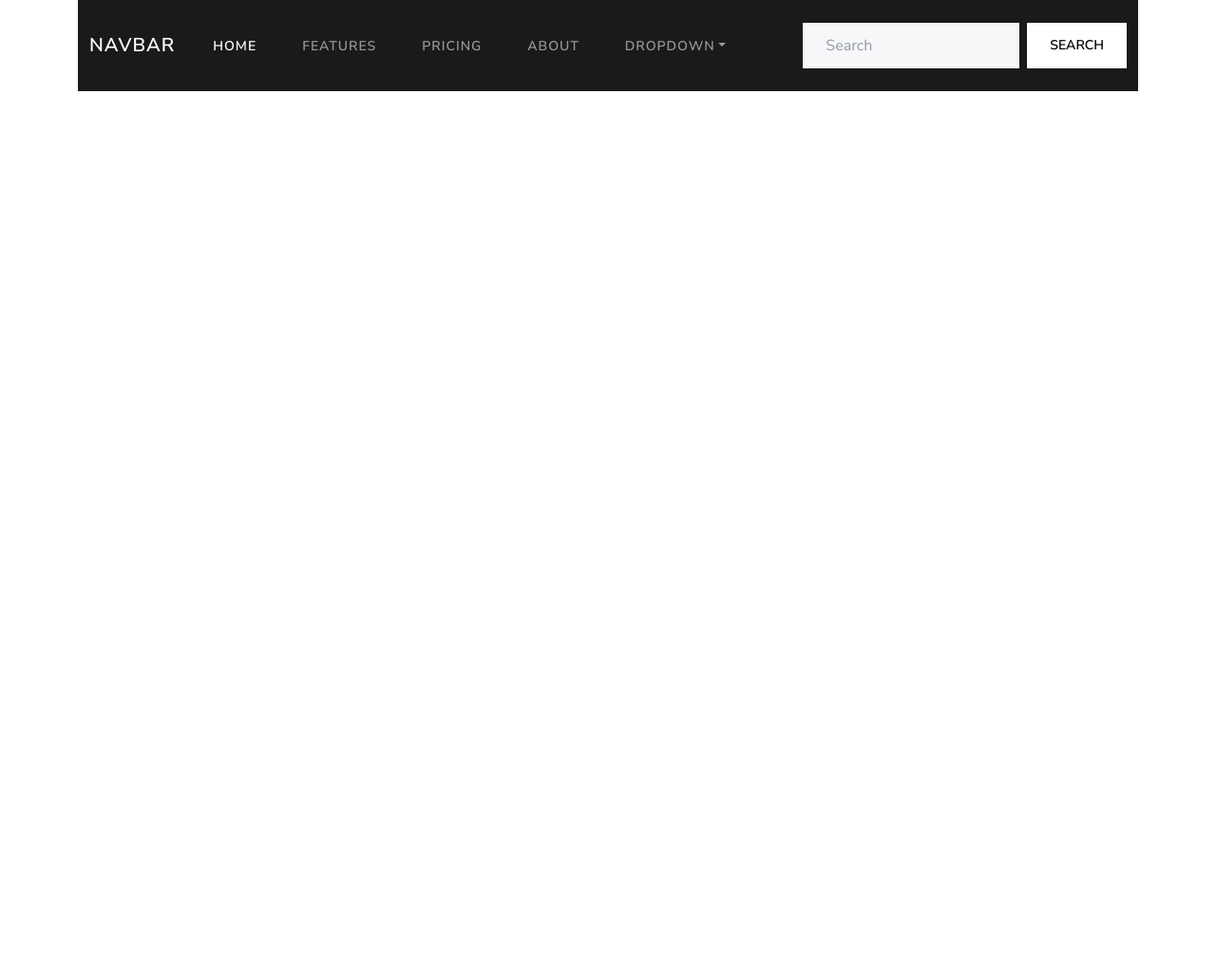
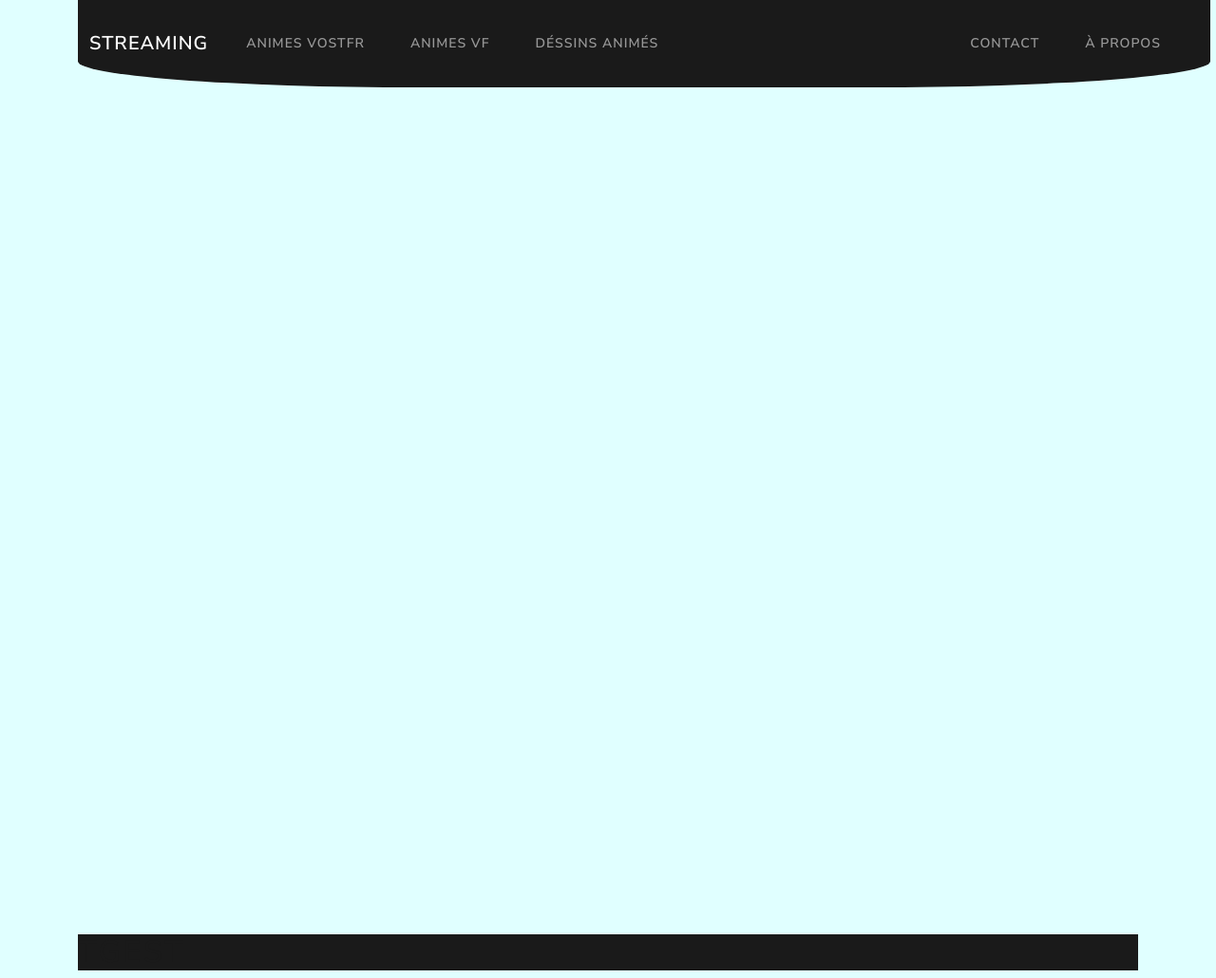
Before and after one commit to Marwin-Rdgs/Stweaming, a PHP site: page / in a window 1280 px wide. Shown: the whole page at 95% size. Before the commit the page ends 96 px from the top, so only its background shows below. Run offline with PHP 8.4, Linux system fonts and the light colour scheme.

Commit message:
Ajout Header / Fond & début footer

```diff
--- a/footer.php
+++ b/footer.php
@@ -0,0 +1,5 @@
+<footer class="bg-primary">
+
+<h1 class="title">tgest</h1>
+
+</footer>
--- a/header.php
+++ b/header.php
@@ -1,6 +1,8 @@
-<nav class="navbar navbar-expand-lg navbar-dark bg-primary">
+<header>
+
+<nav class="navbar navbar-expand-lg navbar-dark bg-primary header-radius">
   <div class="container-fluid">
-    <a class="navbar-brand" href="#">Navbar</a>
+    <a class="navbar-brand" href="index.php">Streaming</a>
     <button class="navbar-toggler" type="button" data-bs-toggle="collapse" data-bs-target="#navbarColor01" aria-controls="navbarColor01" aria-expanded="false" aria-label="Toggle navigation">
       <span class="navbar-toggler-icon"></span>
     </button>
@@ -8,34 +10,23 @@
     <div class="collapse navbar-collapse" id="navbarColor01">
       <ul class="navbar-nav me-auto">
             <li class="nav-item">
-          <a class="nav-link active" href="#">Home
-            <span class="visually-hidden">(current)</span>
-          </a>
+            <a class="nav-link" href="animes_vostfr.php">Animes VOSTFR</a>
             </li>
             <li class="nav-item">
-          <a class="nav-link" href="#">Features</a>
+            <a class="nav-link" href="animes_vf.php">Animes VF</a>
             </li>
             <li class="nav-item">
-          <a class="nav-link" href="#">Pricing</a>
+            <a class="nav-link espace10" href="dessins_animes.php">Déssins Animés</a>
             </li>
             <li class="nav-item">
-          <a class="nav-link" href="#">About</a>
+            <a class="nav-link" href="contact.php">Contact</a>
             </li>
-        <li class="nav-item dropdown">
-          <a class="nav-link dropdown-toggle" data-bs-toggle="dropdown" href="#" role="button" aria-haspopup="true" aria-expanded="false">Dropdown</a>
-          <div class="dropdown-menu">
-            <a class="dropdown-item" href="#">Action</a>
-            <a class="dropdown-item" href="#">Another action</a>
-            <a class="dropdown-item" href="#">Something else here</a>
-            <div class="dropdown-divider"></div>
-            <a class="dropdown-item" href="#">Separated link</a>
-          </div>
+            <li class="nav-item">
+            <a class="nav-link" href="a_propos.php">à propos</a>
             </li>
       </ul>
-      <form class="d-flex">
-        <input class="form-control me-sm-2" type="text" placeholder="Search">
-        <button class="btn btn-secondary my-2 my-sm-0" type="submit">Search</button>
-      </form>
     </div>
   </div>
 </nav>
+
+</header>
--- a/index.php
+++ b/index.php
@@ -13,9 +13,57 @@
 
     <title>Streaming-Win</title>
 </head>
-<body class="container">
+<body class="container bg-test">
 
-<?php require 'header.php' ?>
+    <?php require 'header.php' ?>
+
+<main>
+
+<br>
+<br>
+<br>
+<br>
+<br>
+<br>
+<br>
+<br>
+<br>
+<br>
+<br>
+<br>
+<br>
+<br>
+<br>
+<br>
+<br>
+<br>
+<br>
+<br>
+<br>
+<br>
+<br>
+<br>
+<br>
+<br>
+<br>
+<br>
+<br>
+<br>
+<br>
+<br>
+<br>
+<br>
+<br>
+<br>
+<br>
+<br>
+<br>
+<br>
+<br>
+
+</main>
+
+    <?php require 'footer.php' ?>
 
 </body>
 </html>
--- /dev/null
+++ b/src/css/bases/main.css
@@ -0,0 +1,7 @@
+.espace10 {
+    margin-right: 280px;
+}
+
+.bg-test {
+    background-color: lightcyan;
+}
--- /dev/null
+++ b/src/css/components/header.css
@@ -0,0 +1,5 @@
+.header-radius {
+    border-bottom-left-radius: 30%;
+    border-bottom-right-radius: 30%;
+    position: fixed;
+}
--- a/src/css/style.css
+++ b/src/css/style.css
@@ -0,0 +1,8 @@
+
+/* Bases */
+@import url("./bases/main.css");
+
+
+/* Components */
+@import url("./components/header.css");
+@import url("./components/footer.css");
```
Also changed, not shown: a_propos.php (added), contact.html (deleted), contact.php (added), src/css/components/footer.css (added). Lines whose indentation alone changed are shown as unchanged.
